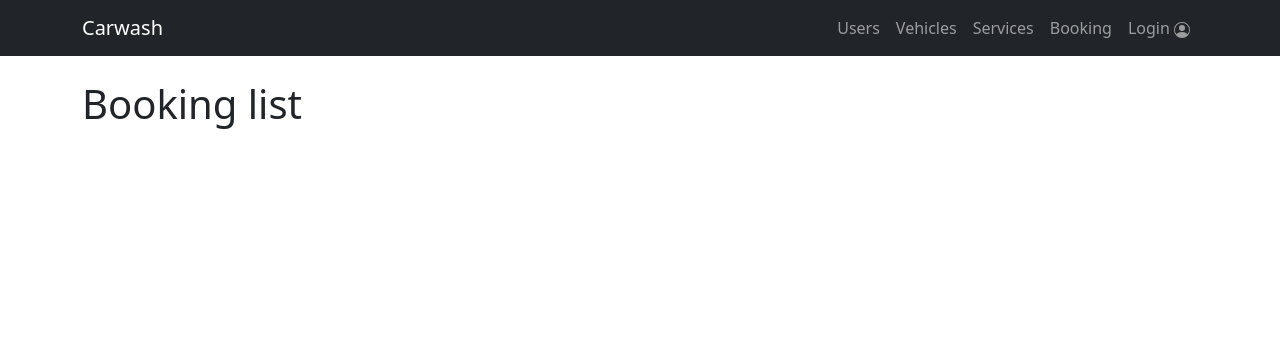
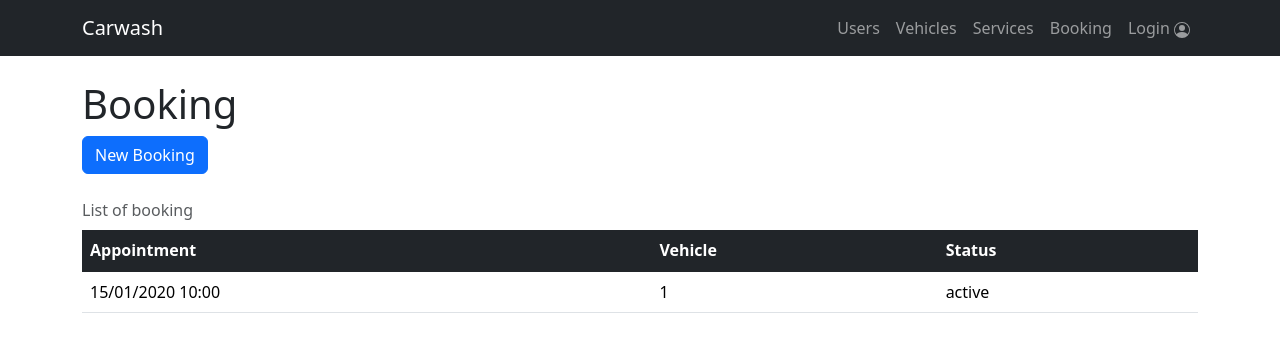
Before and after one commit to joaolms/carwash, a Flask app: template carwash/templates/booking/list.html in a window 1280 px wide. Shown: the top 352 px of the page. Run offline with Flask 3, Linux system fonts and the light colour scheme; the template is opened without the code that fills it: most values are stand-ins (such as "Sample title", 1, 10 or a date in 2020); parts of the project's set-up code (start-up, migrations or seed data) failed here and were passed over.

Commit message:
Add templates for services and booking

```diff
--- a/carwash/templates/booking/list.html
+++ b/carwash/templates/booking/list.html
@@ -1,7 +1,28 @@
 {% extends "base.html" %}
 
-{% block title %}Homepage{% endblock %}
+{% block title %}Booking{% endblock %}
 
 {% block content %}
-<h1>Booking list</h1>
+<h1>Booking</h1>
+<a href="{{ url_for('schedules_new') }}" class="btn btn-primary mb-3">New Booking</a>
+
+<table class="table table-hover caption-top">
+    <caption>List of booking</caption>
+    <thead class="table-dark">
+        <tr>
+            <th>Appointment</th>
+            <th>Vehicle</th>
+            <th>Status</th>
+        </tr>
+    </thead>
+    <tbody class="table-group-divider">
+    {% for booking in bookings %}
+    <tr>
+        <td>{{ booking.date_time.strftime('%d/%m/%Y %H:%M') }}</td>
+        <td>{{ booking.vehicle_id }}</td>
+        <td>{{ booking.status }}</td>
+    </tr>
+    {% endfor %}
+    </tbody>
+</table>
 {% endblock %}
```
Also changed, not shown: carwash/templates/booking/new.html (added, +29 -0 lines), carwash/templates/services/list.html (+21 -2 lines), carwash/templates/services/new.html (added, +22 -0 lines).
